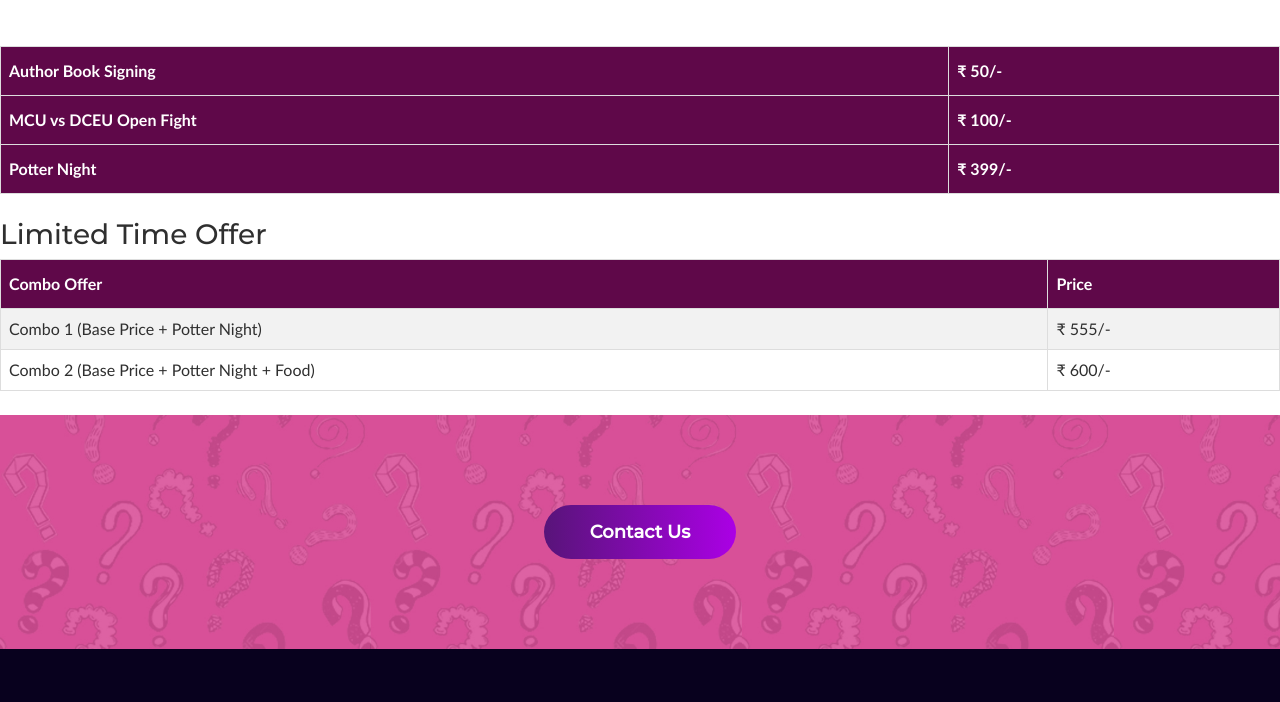
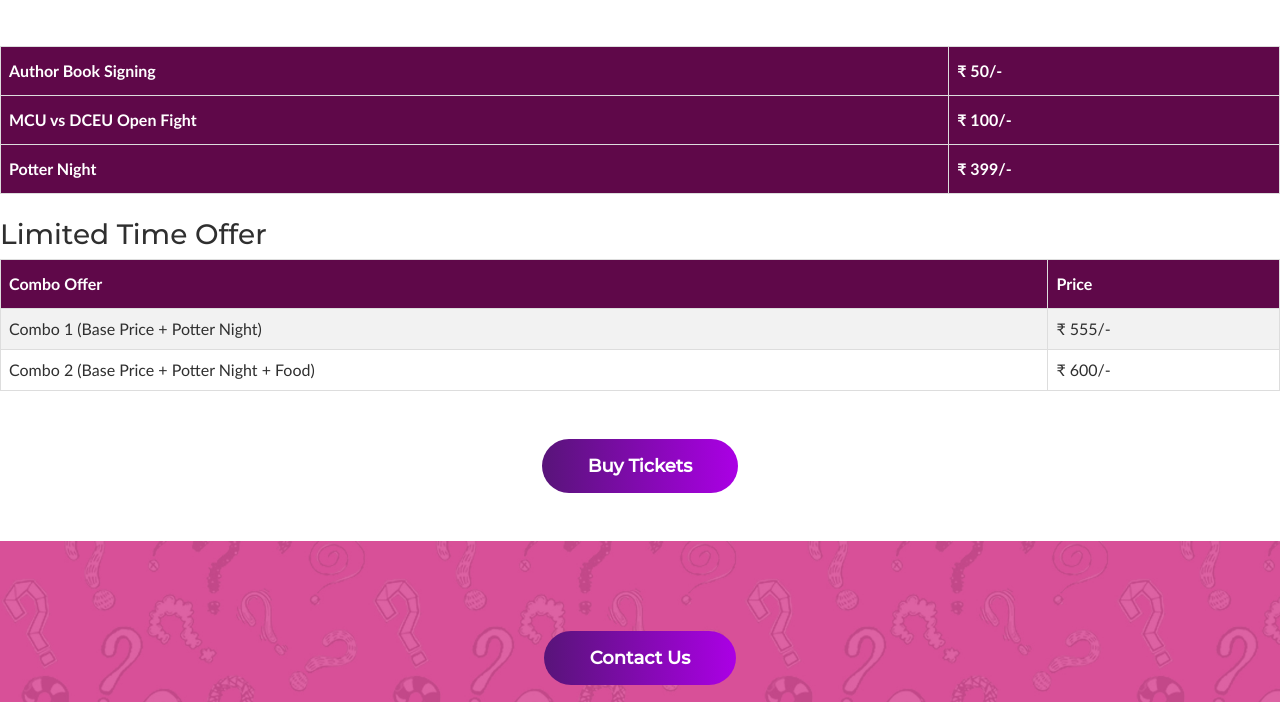
Before and after one commit to Aaris03Khan/Odysseyhyd, a plain HTML site: page Ticketing.html in a window 1280 px wide. Shown: the part 967-1669 px from the top of the page. Drawn offline with Linux system fonts and the light colour scheme.

Commit message:
addition

```diff
--- a/Ticketing.html
+++ b/Ticketing.html
@@ -166,7 +166,19 @@
       <td>₹ 600/-</td>
       </tr>
 </table>
-</br>
+</br></br>
+    <div class="container">
+        <div class="row">
+            <div class="col-12">
+                    <form class="flex flex-wrap justify-content-center align-items-center">
+                        <div class="buy-tickets">
+                            <a class="btn gradient-bg" href="https://www.townscript.com/v1/e/odyssey-literary-festival-442424/booking">Buy Tickets</a>
+                        </div>
+                    </form>
+            </div>
+        </div>
+    </div>
+</br></br>
 <div class="newsletter-subscribe">
     <div class="container">
         <div class="row">
```
Also changed, not shown: events.html (+1 -1 lines).
